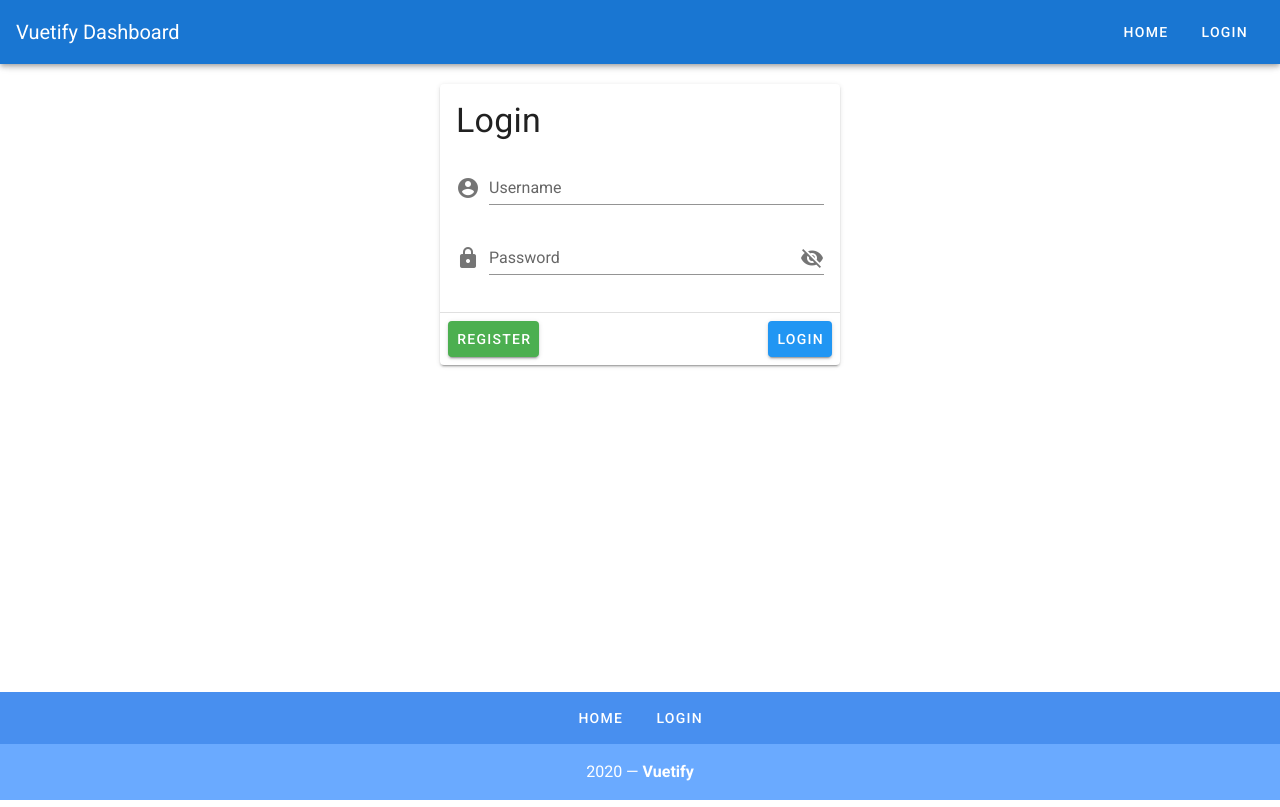
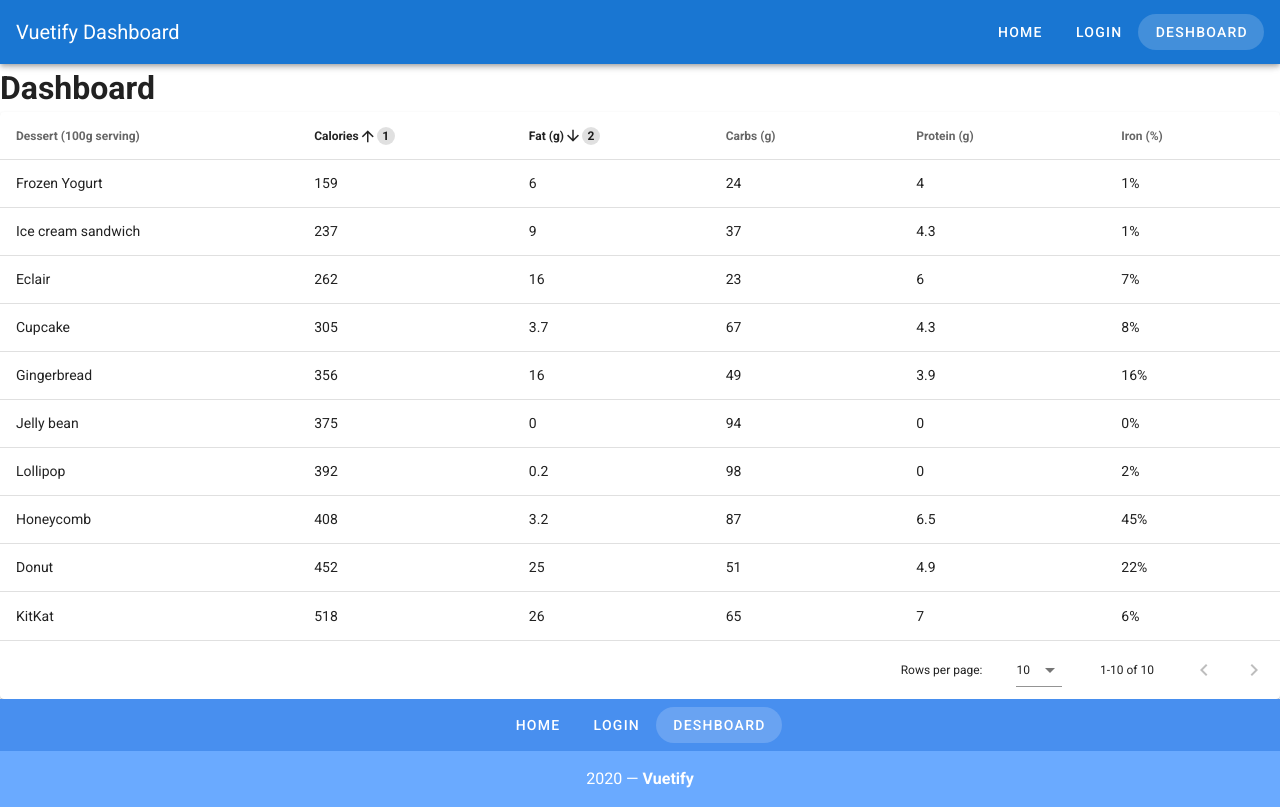
Before and after one commit to shahaj90/veutify-dashboard, a Vue app: page /dashboard in a window 1280 px wide. Built offline with nearby package versions, Linux system fonts and the light colour scheme.

Commit message:
Datatable implement

```diff
--- a/package.json
+++ b/package.json
@@ -10,11 +10,13 @@
   "dependencies": {
     "core-js": "^3.6.4",
     "vue": "^2.6.11",
+    "vue-router": "^3.1.5",
     "vuetify": "^2.2.11"
   },
   "devDependencies": {
     "@vue/cli-plugin-babel": "~4.2.0",
     "@vue/cli-plugin-eslint": "~4.2.0",
+    "@vue/cli-plugin-router": "^4.2.2",
     "@vue/cli-service": "~4.2.0",
     "babel-eslint": "^10.0.3",
     "eslint": "^6.7.2",
--- a/src/App.vue
+++ b/src/App.vue
@@ -4,41 +4,31 @@
     <v-app-bar app color="primary" dark>
       <v-toolbar-title>Vuetify Dashboard</v-toolbar-title>
       <v-spacer></v-spacer>
-      <v-btn text rounded>Home</v-btn>
-      <v-btn text rounded>Login</v-btn>
+      <v-btn
+        v-for="link in links"
+        :key="`${link.label}`-footer-link"
+        text
+        rounded
+        :to="link.url"
+      >{{link.label}}</v-btn>
     </v-app-bar>
 
-    <!-- Login module -->
     <v-content>
-      <v-card width="400" class="mx-auto mt-5">
-        <v-card-title>
-          <h1 class="display-1">Login</h1>
-        </v-card-title>
-        <v-card-text>
-          <v-form>
-            <v-text-field label="Username" prepend-icon="mdi-account-circle" />
-            <v-text-field
-              :type="showPassword ? 'text': 'password'"
-              label="Password"
-              prepend-icon="mdi-lock"
-              :append-icon="showPassword ? 'mdi-eye': 'mdi-eye-off'"
-              @click:append="showPassword = !showPassword"
-            />
-          </v-form>
-        </v-card-text>
-        <v-divider></v-divider>
-        <v-card-actions>
-          <v-btn color="success">Register</v-btn>
-          <v-spacer></v-spacer>
-          <v-btn color="info">Login</v-btn>
-        </v-card-actions>
-      </v-card>
+      <router-view></router-view>
     </v-content>
 
     <!-- Footer -->
     <v-footer color="primary lighten-1" padless>
       <v-row justify="center" no-gutters>
-        <v-btn v-for="link in links" :key="link" color="white" text rounded class="my-2">{{ link }}</v-btn>
+        <v-btn
+          v-for="link in links"
+          :key="`${link.label}`-footer-link"
+          color="white"
+          text
+          rounded
+          class="my-2"
+          :to="link.url"
+        >{{ link.label }}</v-btn>
         <v-col class="primary lighten-2 py-4 text-center white--text" cols="12">
           {{ new Date().getFullYear() }} —
           <strong>Vuetify</strong>
@@ -50,11 +40,22 @@
 
 <script>
 export default {
+  name: "App",
   data: () => ({
     showPassword: false,
-    links:[
-      'Home',
-      'Login'
+    links: [
+      {
+        label: "Home",
+        url: "/"
+      },
+      {
+        label: "Login",
+        url: "/login"
+      },
+      {
+        label: "Deshboard",
+        url: "/dashboard"
+      }
     ]
   })
 };
--- a/src/main.js
+++ b/src/main.js
@@ -1,10 +1,12 @@
 import Vue from 'vue'
 import App from './App.vue'
 import vuetify from './plugins/vuetify';
+import router from './router'
 
 Vue.config.productionTip = false
 
 new Vue({
   vuetify,
+  router,
   render: h => h(App)
 }).$mount('#app')
--- /dev/null
+++ b/src/router/index.js
@@ -0,0 +1,41 @@
+import Vue from 'vue'
+import VueRouter from 'vue-router'
+import Home from '../views/Home.vue'
+
+Vue.use(VueRouter)
+
+const routes = [{
+        path: '/',
+        name: 'Home',
+        component: Home
+    },
+    {
+        path: '/about',
+        name: 'About',
+        // route level code-splitting
+        // this generates a separate chunk (about.[hash].js) for this route
+        // which is lazy-loaded when the route is visited.
+        component: () =>
+            import ( /* webpackChunkName: "about" */ '../views/About.vue')
+    },
+    {
+        path: '/login',
+        name: 'login',
+        component: () =>
+            import ('../views/Login.vue')
+    },
+    {
+        path: '/dashboard',
+        name: 'dashboard',
+        component: () =>
+            import ('../views/Dashboard.vue')
+    },
+]
+
+const router = new VueRouter({
+    mode: 'history',
+    base: process.env.BASE_URL,
+    routes
+})
+
+export default router
--- /dev/null
+++ b/src/views/About.vue
@@ -0,0 +1,5 @@
+<template>
+  <div class="about">
+    <h1>This is an about page</h1>
+  </div>
+</template>
--- /dev/null
+++ b/src/views/Dashboard.vue
@@ -0,0 +1,131 @@
+<template>
+  <div>
+    <h1>Dashboard</h1>
+    <v-data-table
+      :headers="headers"
+      :items="desserts"
+      :sort-by="['calories', 'fat']"
+      :sort-desc="[false, true]"
+      multi-sort
+      class="elevation-1"
+      @click:row="selectRow"
+    ></v-data-table>
+
+    <v-snackbar v-model="snackbar">
+      You have selected "{{ currentItem }}"
+      <v-btn color="pink" text @click="snackbar = false">Close</v-btn>
+    </v-snackbar>
+  </div>
+</template>
+
+<script>
+export default {
+  data() {
+    return {
+      currentItem: "",
+      snackbar: false,
+      headers: [
+        {
+          text: "Dessert (100g serving)",
+          align: "left",
+          sortable: false,
+          value: "name"
+        },
+        { text: "Calories", value: "calories" },
+        { text: "Fat (g)", value: "fat" },
+        { text: "Carbs (g)", value: "carbs" },
+        { text: "Protein (g)", value: "protein" },
+        { text: "Iron (%)", value: "iron" }
+      ],
+      desserts: [
+        {
+          name: "Frozen Yogurt",
+          calories: 159,
+          fat: 6.0,
+          carbs: 24,
+          protein: 4.0,
+          iron: "1%"
+        },
+        {
+          name: "Ice cream sandwich",
+          calories: 237,
+          fat: 9.0,
+          carbs: 37,
+          protein: 4.3,
+          iron: "1%"
+        },
+        {
+          name: "Eclair",
+          calories: 262,
+          fat: 16.0,
+          carbs: 23,
+          protein: 6.0,
+          iron: "7%"
+        },
+        {
+          name: "Cupcake",
+          calories: 305,
+          fat: 3.7,
+          carbs: 67,
+          protein: 4.3,
+          iron: "8%"
+        },
+        {
+          name: "Gingerbread",
+          calories: 356,
+          fat: 16.0,
+          carbs: 49,
+          protein: 3.9,
+          iron: "16%"
+        },
+        {
+          name: "Jelly bean",
+          calories: 375,
+          fat: 0.0,
+          carbs: 94,
+          protein: 0.0,
+          iron: "0%"
+        },
+        {
+          name: "Lollipop",
+          calories: 392,
+          fat: 0.2,
+          carbs: 98,
+          protein: 0,
+          iron: "2%"
+        },
+        {
+          name: "Honeycomb",
+          calories: 408,
+          fat: 3.2,
+          carbs: 87,
+          protein: 6.5,
+          iron: "45%"
+        },
+        {
+          name: "Donut",
+          calories: 452,
+          fat: 25.0,
+          carbs: 51,
+          protein: 4.9,
+          iron: "22%"
+        },
+        {
+          name: "KitKat",
+          calories: 518,
+          fat: 26.0,
+          carbs: 65,
+          protein: 7,
+          iron: "6%"
+        }
+      ]
+    };
+  },
+  methods: {
+    selectRow(event) {
+      this.snackbar = true;
+      this.currentItem = event.name;
+    }
+  }
+};
+</script>
--- /dev/null
+++ b/src/views/Home.vue
@@ -0,0 +1,17 @@
+<template>
+  <div class="home">
+    <HelloWorld msg="Welcome to Your Vue.js App" />
+  </div>
+</template>
+
+<script>
+// @ is an alias to /src
+import HelloWorld from "@/components/HelloWorld.vue";
+
+export default {
+  name: "Home",
+  components: {
+    HelloWorld
+  }
+};
+</script>
--- /dev/null
+++ b/src/views/Login.vue
@@ -0,0 +1,36 @@
+<template>
+  <v-card width="400" class="mx-auto mt-5">
+    <v-card-title>
+      <h1 class="display-1">Login</h1>
+    </v-card-title>
+    <v-card-text>
+      <v-form>
+        <v-text-field label="Username" prepend-icon="mdi-account-circle" />
+        <v-text-field
+          :type="showPassword ? 'text': 'password'"
+          label="Password"
+          prepend-icon="mdi-lock"
+          :append-icon="showPassword ? 'mdi-eye': 'mdi-eye-off'"
+          @click:append="showPassword = !showPassword"
+        />
+      </v-form>
+    </v-card-text>
+    <v-divider></v-divider>
+    <v-card-actions>
+      <v-btn color="success">Register</v-btn>
+      <v-spacer></v-spacer>
+      <v-btn color="info">Login</v-btn>
+    </v-card-actions>
+  </v-card>
+</template>
+
+<script>
+export default {
+  data: () => ({
+    showPassword: false
+  })
+};
+</script>
+
+<style>
+</style>
```
Also changed, not shown: 1 other file (tests, documents, lock files or other folders).
